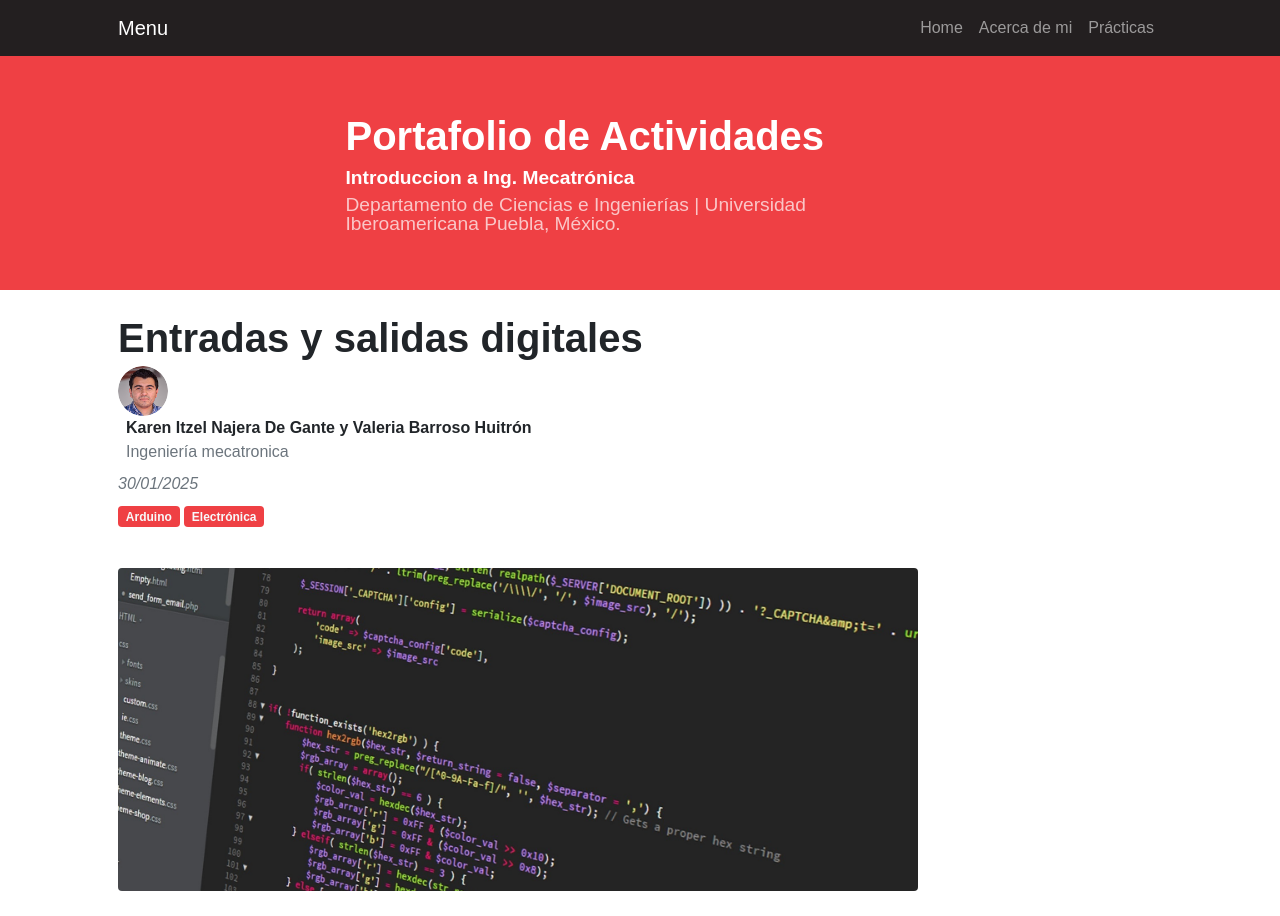
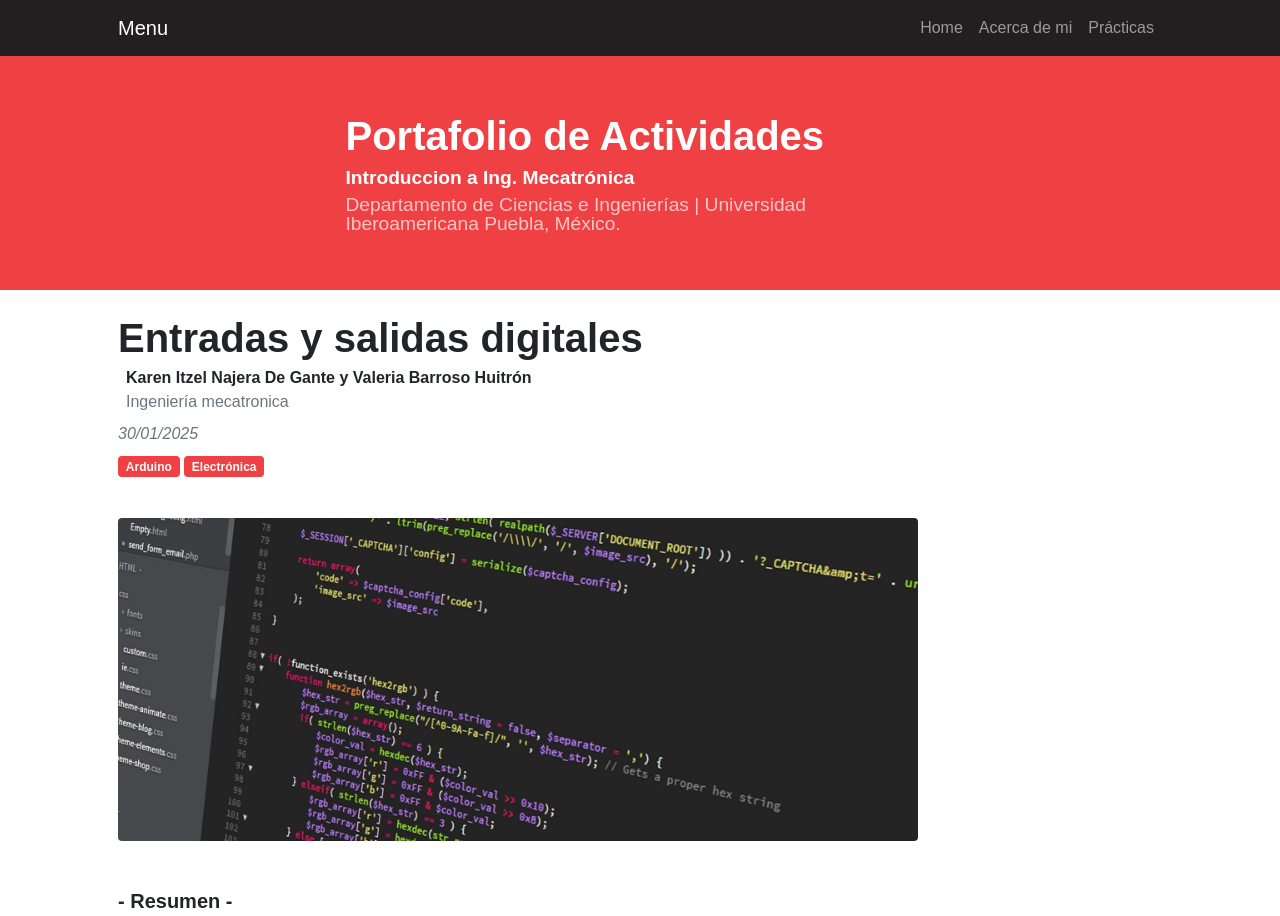
Before and after one commit to ValeriaBaHu/lab_redes, a plain HTML site: page practica1/index.html in a window 1280 px wide. Shown: the top 916 px of the page. Drawn offline with nearby package versions, Linux system fonts and the light colour scheme.

Commit message:
imgpract1_1

```diff
--- a/practica1/index.html
+++ b/practica1/index.html
@@ -53,8 +53,8 @@
                         <!-- Post title-->
                         <h1 class="fw-bolder mb-1">Entradas y salidas digitales</h1>
 
-                        <!-- ETIQUETA DE ALUMNO (Hacer una por cada alumno)-->
-                            <img class="img-fluid rounded-circle" width="50px" src="assets/Huber.jpg" alt="..." />
+                        <!-- ETIQUETA DE ALUMNO (Hacer una por cada alumno)
+                            <img class="img-fluid rounded-circle" width="50px" src="assets/Huber.jpg" alt="..." />-->
                             <div class="ms-2">
                                 <div class="fw-bold">Karen Itzel Najera De Gante y Valeria Barroso Huitrón</div>
                                 <div class="text-muted">Ingeniería mecatronica</div>
```
Also changed, not shown: practica1/img/ej1.jpg (added), practica1/img/ej2.jpg (added), practica1/img/ej3.jpg (added).
